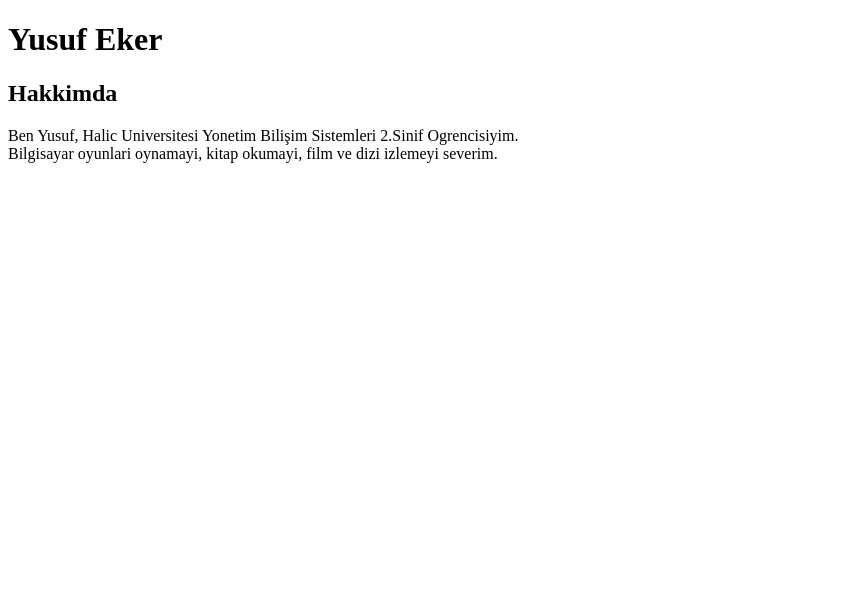
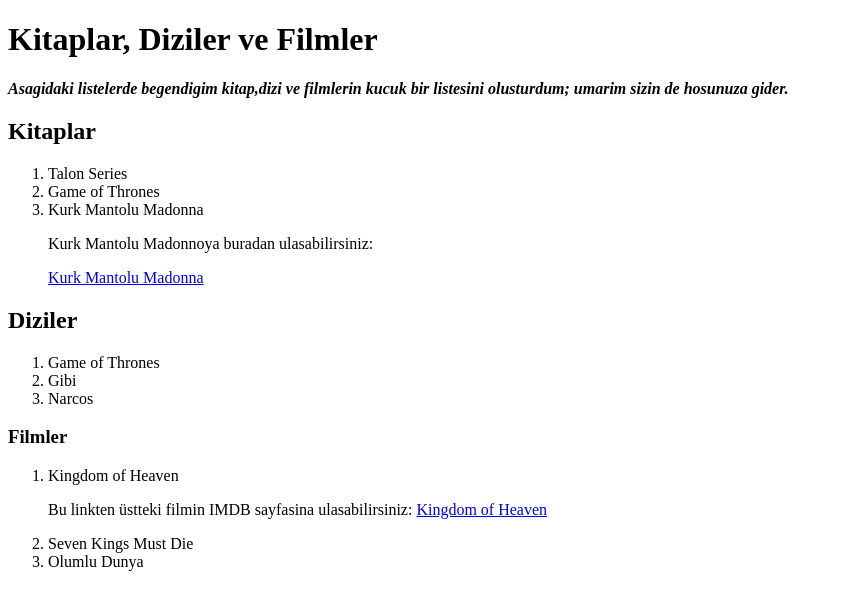
Before and after one commit to Sartogan/kodluyoruzilkrepo, a plain HTML site: page index.html in a window 1280 px wide. Shown: the whole page, without its empty margins (0-843 px from the left). Drawn offline with Linux system fonts and the light colour scheme.

Commit message:
Add files via upload

```diff
--- a/index.html
+++ b/index.html
@@ -1,18 +1,35 @@
 <!DOCTYPE html>
-<html>
+<html lang="en">
 <head>
- <meta charset="UTF-8">
- <title>Index</title>
- </head>
+    <meta charset="UTF-8">
+    <meta name="viewport" content="width=device-width, initial-scale=1.0">
+    <title>Kodluyoruz-HtmlOdevi</title>
+</head>
 <body>
-    <!-- Alttaki iki <h> tagı da başlıklar içindir.-->
-    <h1>Yusuf Eker</h1>
-    <h2>Hakkimda</h2>
-    <!-- <p> tagı yeni bir paragraf içindir.-->
-    <p> Ben Yusuf, Halic Universitesi Yonetim Bilişim Sistemleri 2.Sinif Ogrencisiyim.
-        <!-- <br> tagı bir paragraf içinde boşluk bırakmak için kullanılmıştır.-->
-        <br>
-        Bilgisayar oyunlari oynamayi, kitap okumayi, film ve dizi izlemeyi severim.
-    </p>
+    <h1>Kitaplar, Diziler ve Filmler</h1>
+    <p><strong><em>Asagidaki listelerde begendigim kitap,dizi ve filmlerin kucuk bir listesini olusturdum; umarim sizin de hosunuza gider.</em></strong></p>
+    <h2>Kitaplar</h2>
+    <ol>
+        <li>Talon Series</li>
+        <li>Game of Thrones</li>
+        <li>Kurk Mantolu Madonna
+            <p>Kurk Mantolu Madonnoya buradan ulasabilirsiniz:</p> <a href="https://www.goodreads.com/book/show/220826.K_rk_Mantolu_Madonna" target="_blank">Kurk Mantolu Madonna</a>
+        </li>
+    </ol>
+    <h2>Diziler</h2>
+    <ol>
+        <li>Game of Thrones</li>
+        <li>Gibi</li>
+        <li>Narcos</li>
+    </ol>
+    <h3>Filmler</h3>
+    <ol>
+        <li>Kingdom of Heaven</li><p>Bu linkten üstteki filmin IMDB sayfasina ulasabilirsiniz: <a href="https://www.imdb.com/title/tt0320661/">Kingdom of Heaven</a></p>
+        <li>Seven Kings Must Die</li>
+        <li>Olumlu Dunya</li>
+    </ol>
+<br>
+<br>
+<img src="images/film.jpg" alt="">
 </body>
 </html>
```
